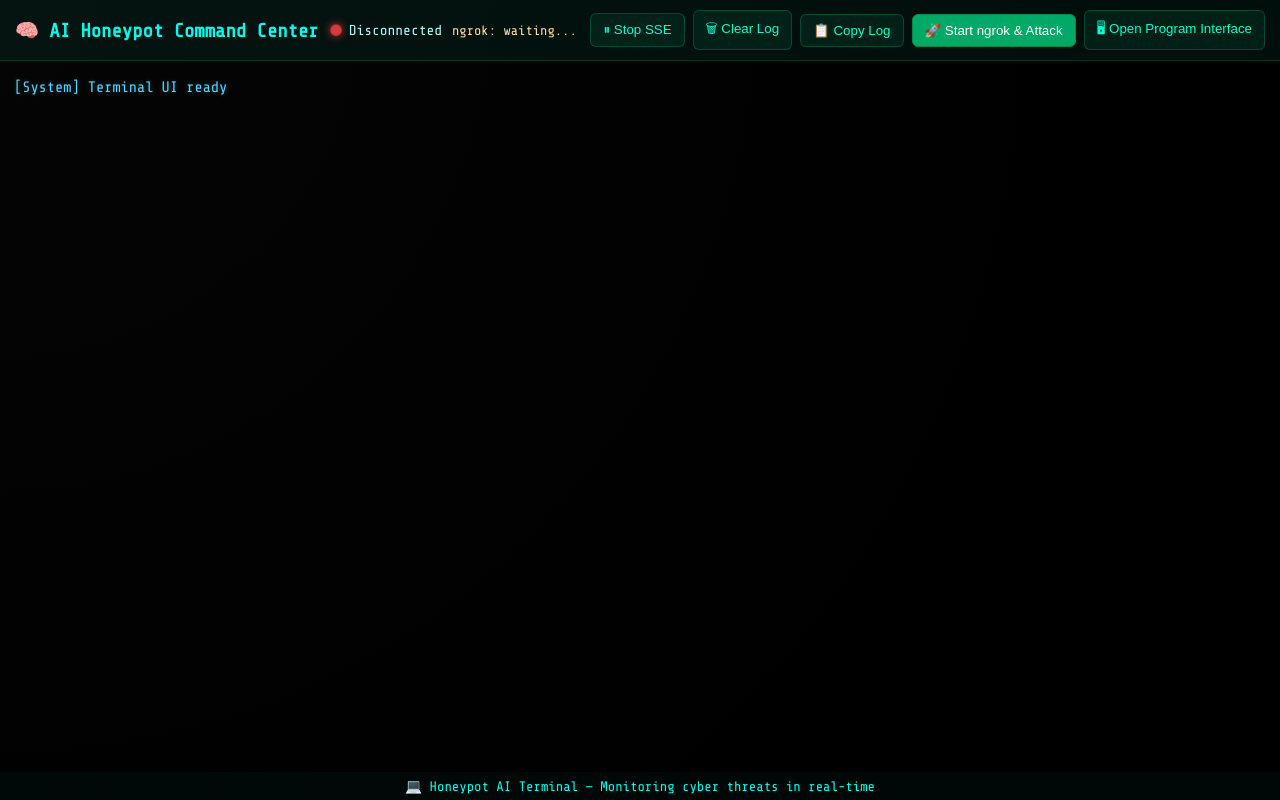
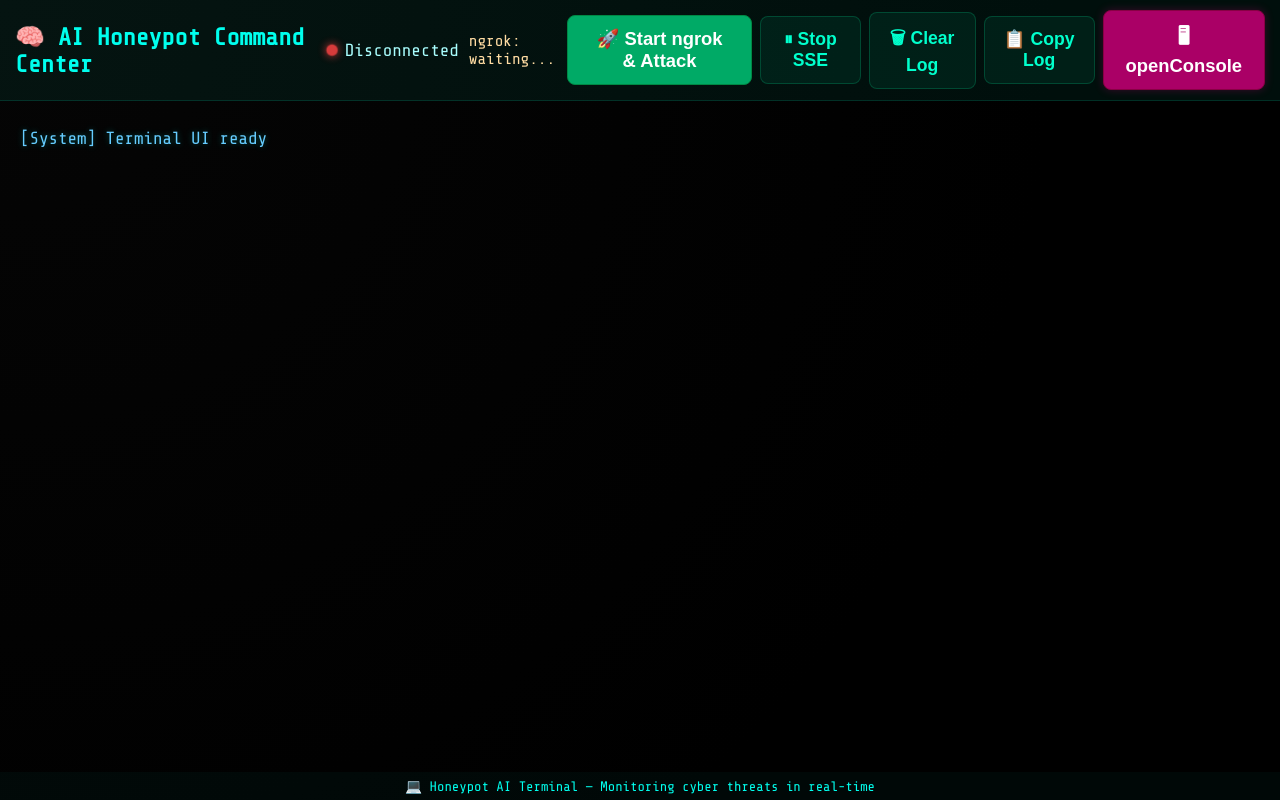
Before and after one commit to etiqotwf/honeypotpro, a website: page public/terminal.html in a window 1280 px wide. Drawn offline with nearby package versions, Linux system fonts and the light colour scheme.

Commit message:
Auto commit before push: 2025-10-19T08:14:00.403Z

```diff
--- a/public/terminal.html
+++ b/public/terminal.html
@@ -55,6 +55,82 @@
     #controls { flex-wrap:wrap; justify-content:flex-start; }
     #ngrokUrl { max-width:220px; }
   }
+
+
+#openConsole {
+  background: #aa0066;      /* لون مميز بنفس قوة زر ngrok */
+  border-color: #880044;
+  color: #fff;
+  font-weight: bold;
+  box-shadow: 0 0 8px #aa006655;
+  transition: transform 0.2s, box-shadow 0.2s;
+}
+
+#openConsole:hover {
+  transform: translateY(-1px);
+  box-shadow: 0 0 12px #ff66aa55;
+}
+
+
+
+button {
+  background: rgba(0,255,170,0.07);
+  border: 1px solid rgba(0,255,170,0.18);
+  color: var(--accent);
+  padding: 12px 18px;      /* زيادة البادينج */
+  border-radius: 8px;       /* أكبر شوي */
+  cursor: pointer;
+  font-size: 1.1rem;       /* تكبير حجم الكتابة في الأزرار */
+  font-weight: 600;
+}
+
+button:hover {
+  box-shadow: 0 0 10px rgba(0,255,170,0.08); /* زيادة تأثير hover */
+  transform: translateY(-1px);
+}
+
+/* أزرار خاصة (مثل Start Attack و Open Console) */
+#startAttack, #openConsole {
+  font-size: 1.15rem;
+  padding: 12px 22px;
+}
+
+
+
+#logContainer {
+  flex: 1;
+  overflow: auto;
+  padding: 20px;            /* زيادة المسافة */
+  color: #d1fff5;
+  text-shadow: 0 0 6px #00ffee55;
+  font-size: 1.1rem;        /* تكبير الكتابة في اللوج */
+  line-height: 1.5;         /* زيادة المسافة بين الأسطر */
+}
+
+
+h1 {
+  font-size: 1.5rem; /* أكبر */
+}
+
+#status {
+  font-size: 1.1rem;
+}
+
+#ngrokUrl {
+  font-size: 1rem;
+  max-width: 480px;
+}
+
+
+@media (max-width:640px){
+  header { flex-direction: column; align-items: stretch; gap: 10px; }
+  #controls { flex-wrap: wrap; justify-content: flex-start; }
+  #ngrokUrl { max-width: 260px; }
+  button { padding: 14px 20px; font-size: 1.2rem; }
+  #logContainer { font-size: 1.15rem; padding: 18px; }
+}
+
+
 </style>
 </head>
 <body>
@@ -68,11 +144,11 @@
   </div>
 
   <div id="controls">
+    <button id="startAttack">🚀 Start ngrok & Attack</button>
     <button id="stopBtn">⏸ Stop SSE</button>
     <button id="clearBtn">🗑 Clear Log</button>
     <button id="copyBtn">📋 Copy Log</button>
-    <button id="startAttack">🚀 Start ngrok & Attack</button>
-    <button id="openInterface">🖥 Open Program Interface</button>
+    <button id="openConsole">🖥 openConsole </button>
 </div>
 
 </header>
@@ -373,16 +449,16 @@ window.addEventListener('load', () => {
 
 
 
-const openInterfaceBtn = document.getElementById('openInterface');
+const openConsoleBtn = document.getElementById('openConsole');
 
-openInterfaceBtn.addEventListener('click', () => {
-  // نفتح index.html في تاب جديد
+openConsoleBtn.addEventListener('click', () => {
+  // نفتح index.html في نافذة جديدة
   const url = window.location.origin + '/index.html'; // عدّل لو المسار مختلف
   const win = window.open(url, '_blank');
   if (win) {
-    appendLine('[System] Program interface opened', 'system');
+    appendLine('[System] Program console opened', 'system');
   } else {
-    appendLine('[Warning] Failed to open program interface — popup blocked?', 'system');
+    appendLine('[Warning] Failed to open program console — popup blocked?', 'system');
   }
 });
 
--- a/serverUrl.json
+++ b/serverUrl.json
@@ -1 +1 @@
-{"serverUrl":"https://ecb0c848d9c6.ngrok-free.app"}
+{"serverUrl":"https://ec6bf9bfcf4d.ngrok-free.app"}
```
Also changed, not shown: 1 other file.
